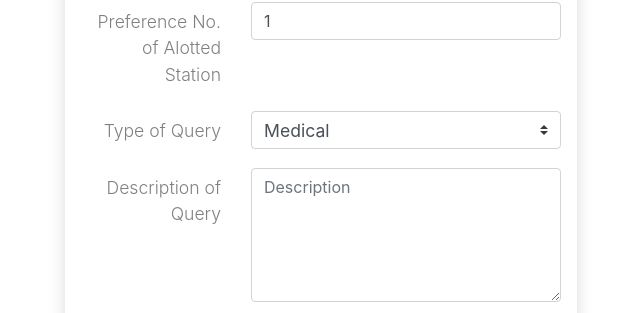
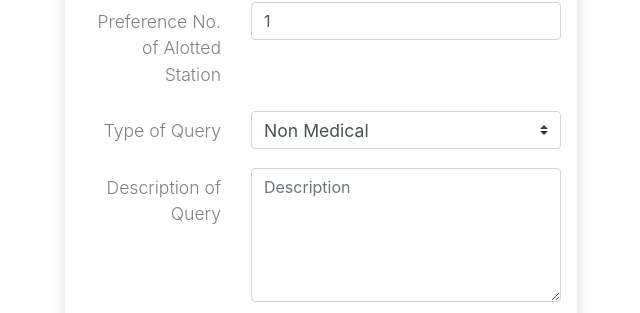
Before and after one commit to ChetanKhanna/CMS, a Django app: page /ps-grievance/student/ in a window 1280 px wide. Shown: the part 647-960 px from the top of the page, without its empty margins (319-959 px from the left). Run offline with Django 3.2, Linux system fonts and the light colour scheme; a user stored in the database is signed in; tables that the repository leaves empty hold one stand-in row (values such as "Sample post"); some libraries are stand-ins or nearby versions; some web fonts are replaced.

Commit message:
correct values for type of query in front-end code

```diff
--- a/grievance/templates/grievance/grievanceForm.html
+++ b/grievance/templates/grievance/grievanceForm.html
@@ -73,8 +73,8 @@
                 <div class="col-sm-8">
                     <select class="custom-select" id="natureOfQuery" name="natureOfQuery" required>
                         <option value="">Select</option>
-                        <option value="1">Medical</option>
-                        <option value="2">Non Medical</option>
+                        <option value="0">Medical</option>
+                        <option value="1">Non Medical</option>
                     </select>
                 </div>
             </div>
```
